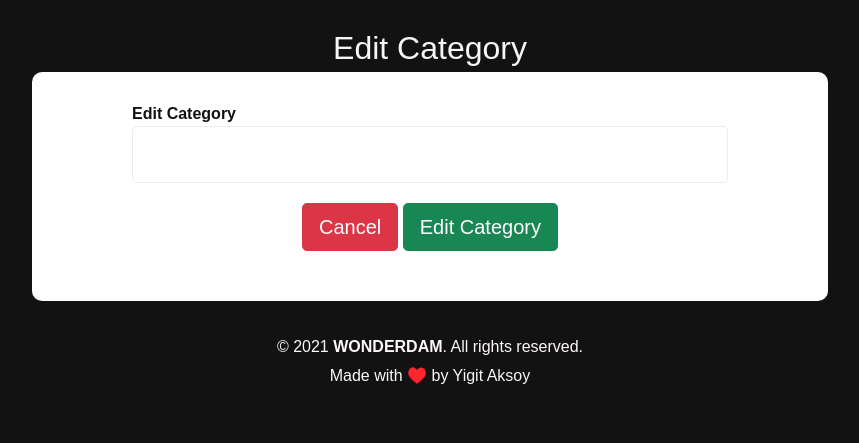
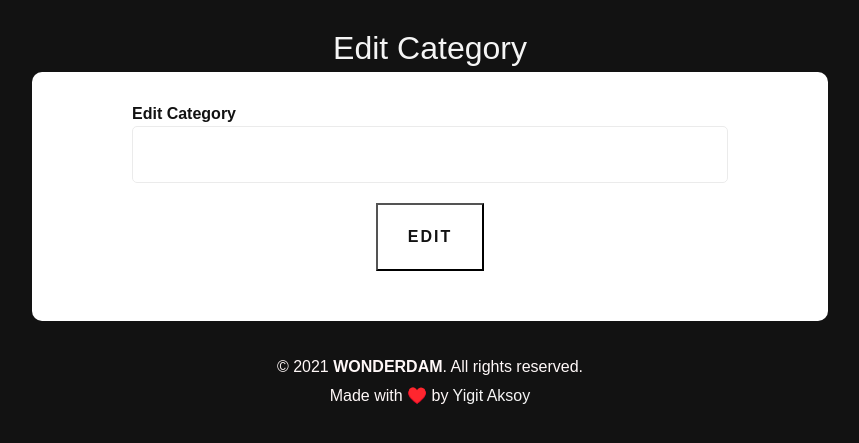
Before and after one commit to yigitaksoy/Wonderdam, a Flask app: template templates/edit_category.html in a window 1280 px wide. Shown: the part 87-530 px from the top of the page, without its empty margins (210-1069 px from the left). Run offline with Flask 2, Linux system fonts and the light colour scheme; the template is opened without the code that fills it, so the values that code supplies are empty; some libraries are stand-ins or nearby versions; some web fonts are replaced.

Commit message:
Remove cancel button from edit category form

```diff
--- a/templates/edit_category.html
+++ b/templates/edit_category.html
@@ -13,12 +13,7 @@
                         placeholder="{{ category.post_category }}" minlength="5" maxlength="15" pattern="^[a-zA-Z]{5,15}$" required/>
                 </div>
                 <div class="form-group text-center">
-                    <a href="{{ url_for('dashboard') }}" class="btn btn-lg btn-danger">
-                        Cancel
-                    </a>
-                    <button type="submit" name="submit" id="submit" class="btn btn-lg btn-success">
-                        Edit Category
-                    </button>
+                    <input type="submit" name="submit" id="submit" class="form-submit" value="Edit"/>
                 </div>
             </form>
         </div>
```
